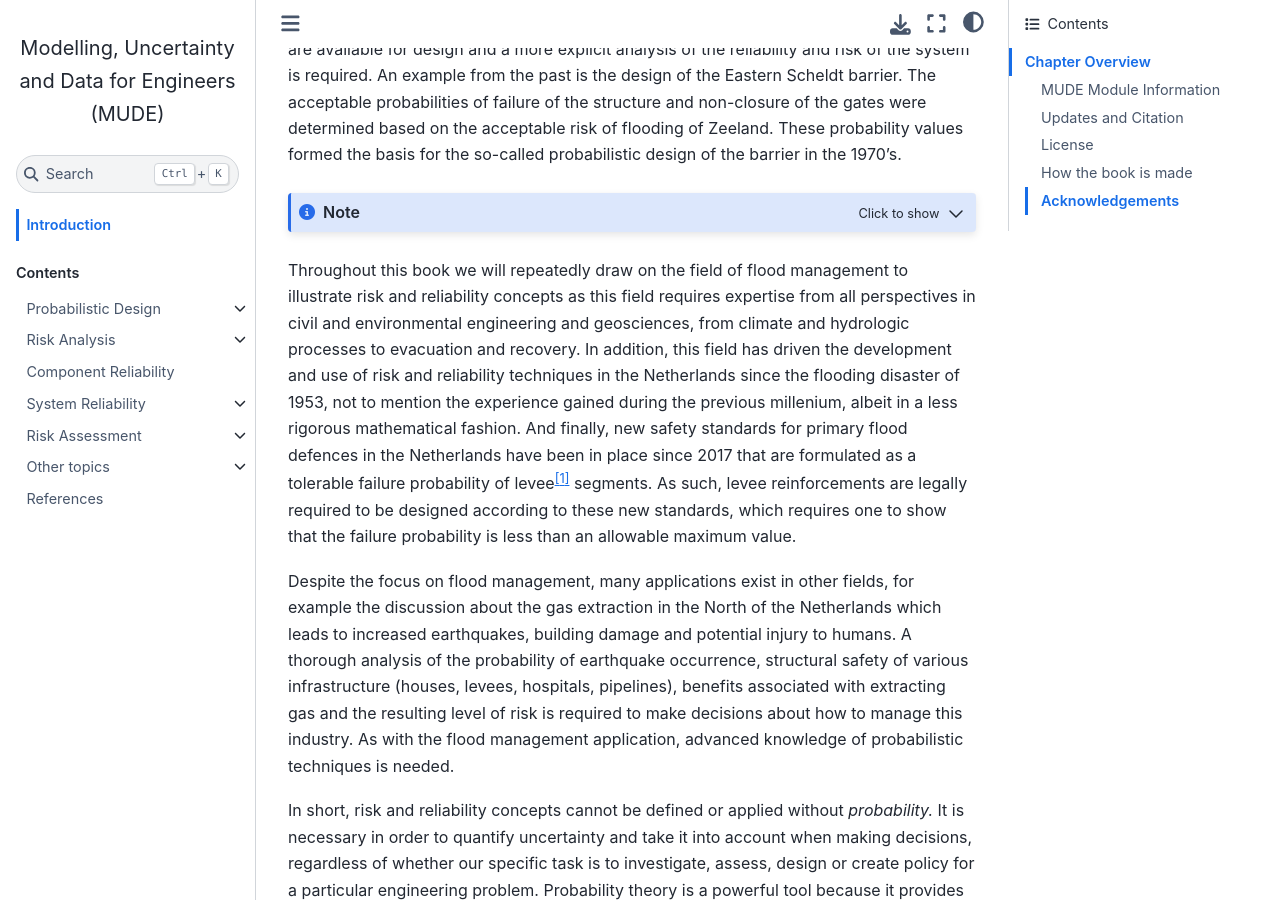
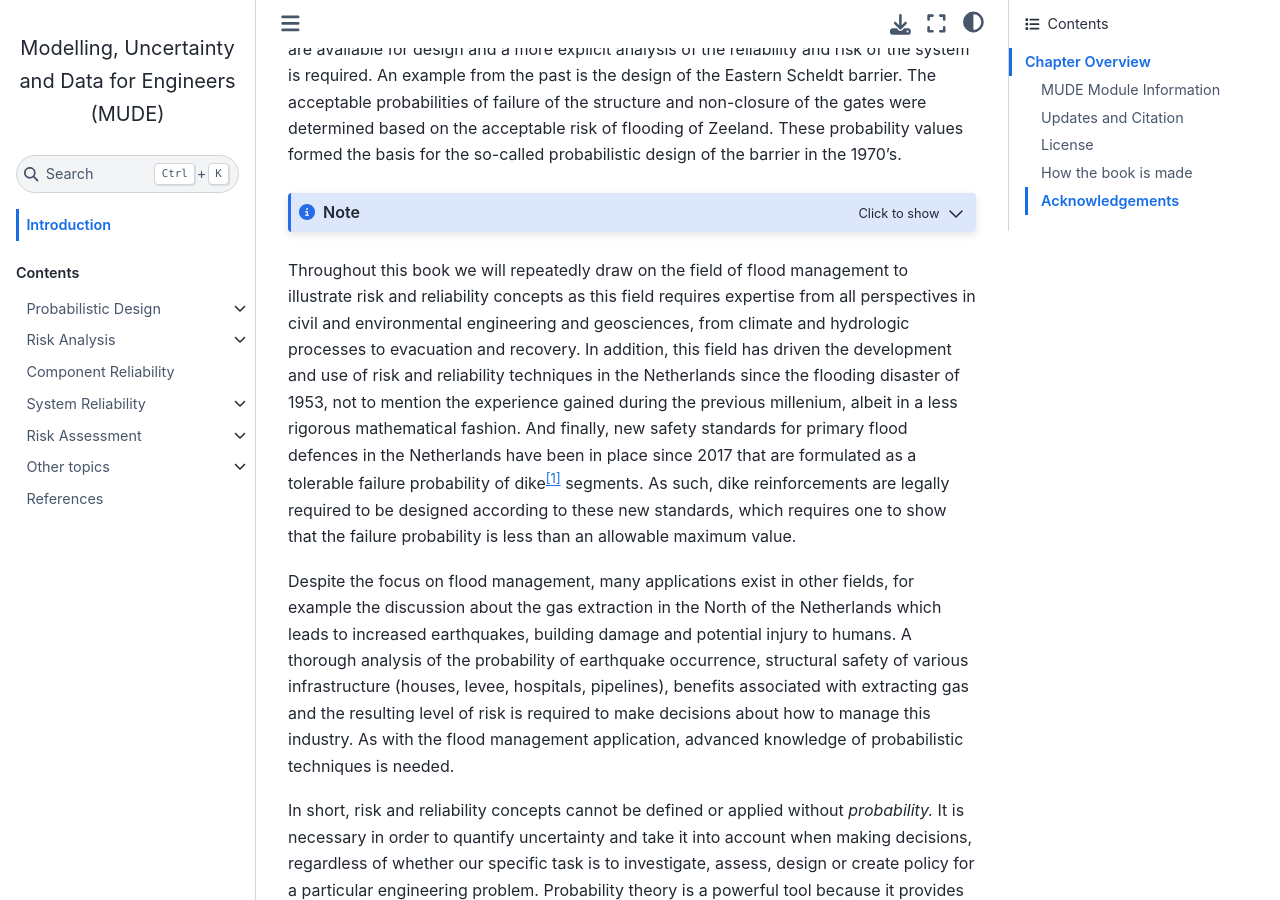
Before and after one commit to TUDelft-CITG/MUDE, a Jupyter Book: the page built from book/intro.md, in a window 1280 px wide and 900 px high, scrolled down 1330 px. Built offline with Jupyter Book 1.0.4 settings and Sphinx 7.4.7 and the Sphinx Book theme 1.1.4, drawn with Linux system fonts in a browser that asks for light colours; some of the changed text lies outside the part shown.

Commit message:
change levee to dike

````diff
--- a/book/intro.md
+++ b/book/intro.md
@@ -26,9 +26,9 @@ $$\text{Reliability}=1-\text{Probability}_\text{bad thing}$$
 So in fact, as engineers we are optimistic, otherwise this chapter would be called Risk and *Un*reliability.
 ```
 
-Throughout this book we will repeatedly draw on the field of flood management to illustrate risk and reliability concepts as this field requires expertise from all perspectives in civil and environmental engineering and geosciences, from climate and hydrologic processes to evacuation and recovery. In addition, this field has driven the development and use of risk and reliability techniques in the Netherlands since the flooding disaster of 1953, not to mention the experience gained during the previous millenium, albeit in a less rigorous mathematical fashion. And finally, new safety standards for primary flood defences in the Netherlands have been in place since 2017 that are formulated as a tolerable failure probability of levee[^levee] segments. As such, levee reinforcements are legally required to be designed according to these new standards, which requires one to show that the failure probability is less than an allowable maximum value.
+Throughout this book we will repeatedly draw on the field of flood management to illustrate risk and reliability concepts as this field requires expertise from all perspectives in civil and environmental engineering and geosciences, from climate and hydrologic processes to evacuation and recovery. In addition, this field has driven the development and use of risk and reliability techniques in the Netherlands since the flooding disaster of 1953, not to mention the experience gained during the previous millenium, albeit in a less rigorous mathematical fashion. And finally, new safety standards for primary flood defences in the Netherlands have been in place since 2017 that are formulated as a tolerable failure probability of dike[^dike] segments. As such, dike reinforcements are legally required to be designed according to these new standards, which requires one to show that the failure probability is less than an allowable maximum value.
 
-Despite the focus on flood management, many applications exist in other fields, for example the discussion about the gas extraction in the North of the Netherlands which leads to increased earthquakes, building damage and potential injury to humans. A thorough analysis of the probability of earthquake occurrence, structural safety of various infrastructure (houses, levees, hospitals, pipelines), benefits associated with extracting gas and the resulting level of risk is required to make decisions about how to manage this industry. As with the flood management application, advanced knowledge of probabilistic techniques is needed.
+Despite the focus on flood management, many applications exist in other fields, for example the discussion about the gas extraction in the North of the Netherlands which leads to increased earthquakes, building damage and potential injury to humans. A thorough analysis of the probability of earthquake occurrence, structural safety of various infrastructure (houses, levee, hospitals, pipelines), benefits associated with extracting gas and the resulting level of risk is required to make decisions about how to manage this industry. As with the flood management application, advanced knowledge of probabilistic techniques is needed.
 
 In short, risk and reliability concepts cannot be defined or applied without *probability.* It is necessary in order to quantify uncertainty and take it into account when making decisions, regardless of whether our specific task is to investigate, assess, design or create policy for a particular engineering problem. Probability theory is a powerful tool because it provides a way to quantify many aspects of uncertainty, for example:
 - precision of measurements
@@ -99,4 +99,4 @@ This book is primarily written by Robert Lanzafame, but uses adapted excerpts fr
 
 Special thanks goes to Caspar Jungbacker, who set up the JupyterBook and GitHub repository to make this book and website possible, and Benjamin Ramousse, who brought the bivariate "patterns" to life with Python.
 
-[^levee]: A levee is a structure, typically made of soil, that protects a specific region from flooding by physically holding back water. Usually associated with rivers, such structures are also widely used on the coast, especially in low elevation areas such as the Netherlands. The Dutch word for levee is *dijk,* although we avoid use of the English word *dike* here. An alternative word is *embankment.*
+[^dike]: A dike is a structure, typically made of soil, that protects a specific region from flooding by physically holding back water. Usually associated with rivers, such structures are also widely used on the coast, especially in low elevation areas such as the Netherlands. The Dutch word for levee is *dijk,* but English word *dike* is used in this book. Outside of the Netherlands the words *embankment* and *levee* are used.
````
